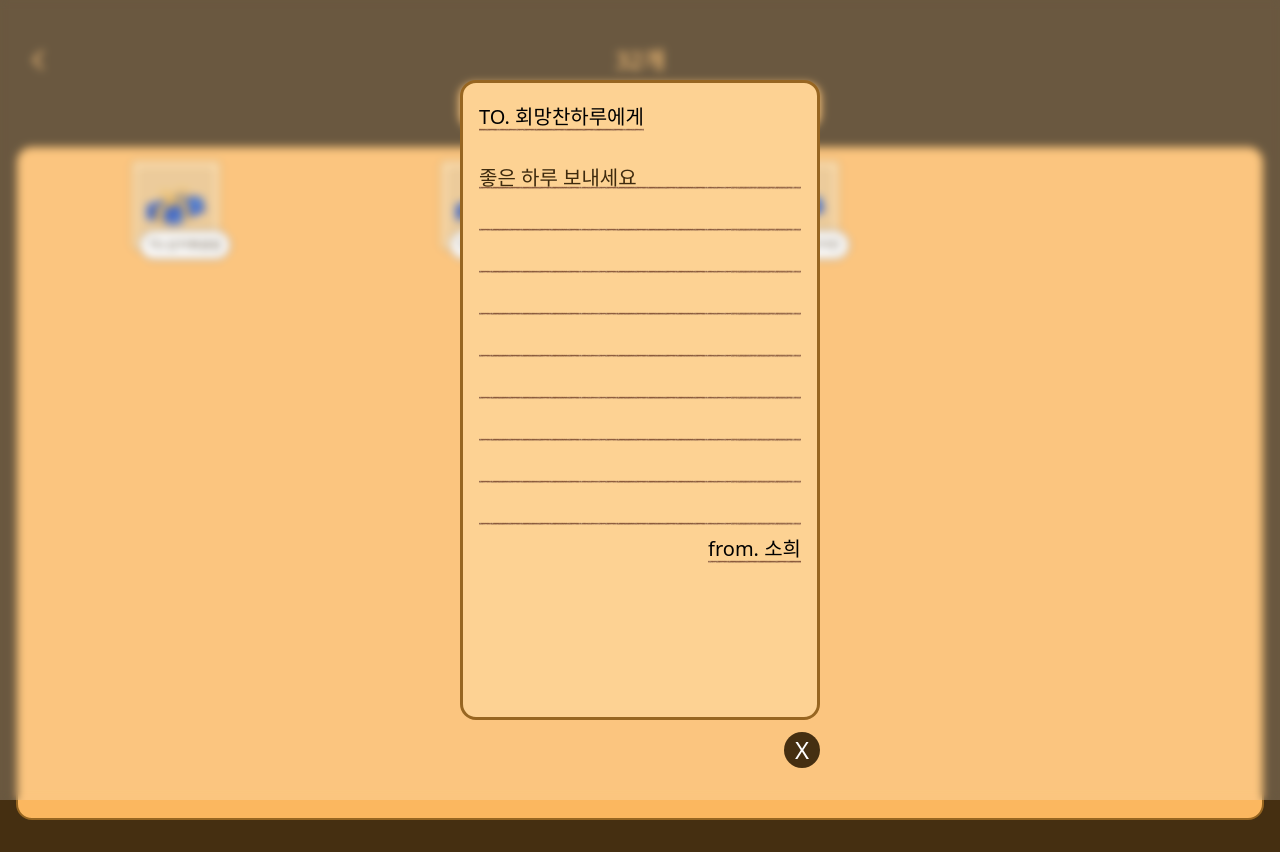
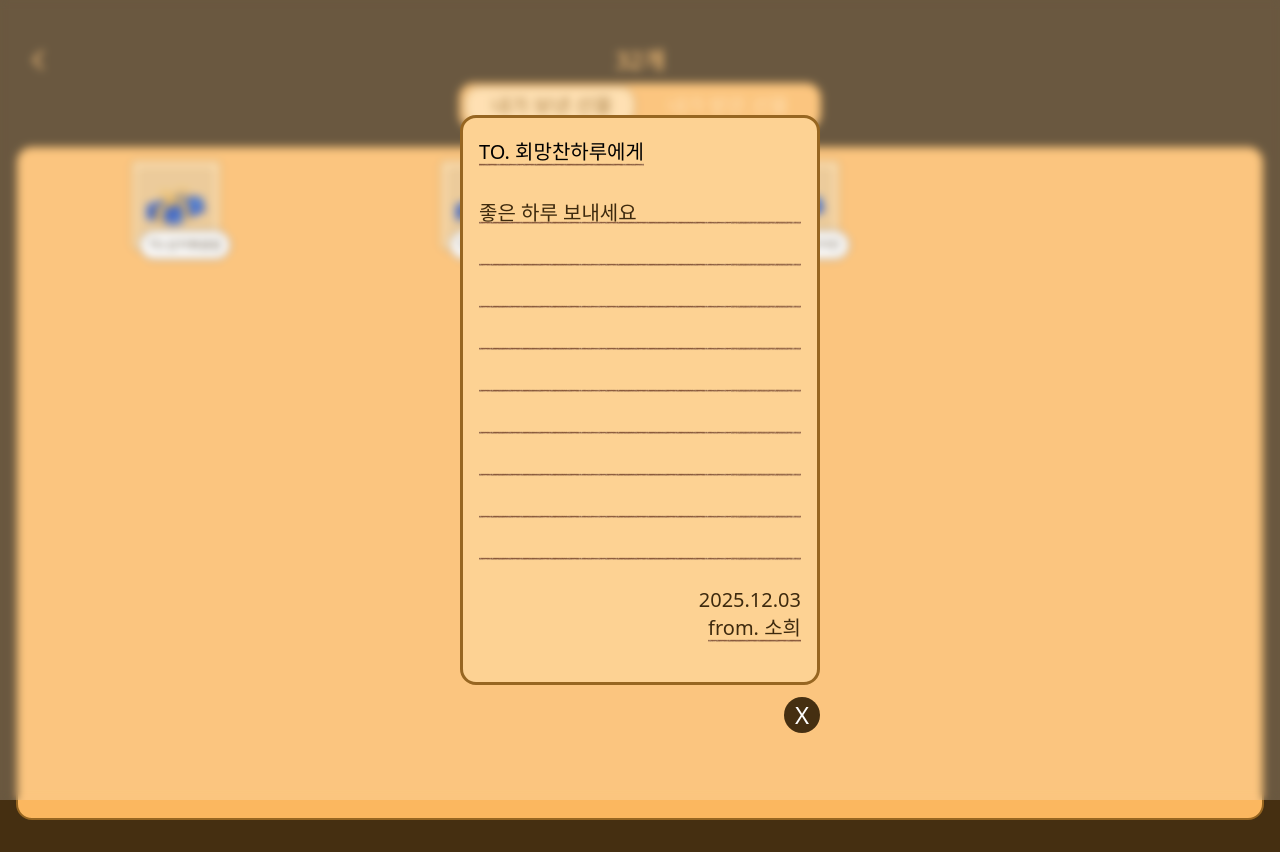
Before and after one commit to Wee-sh/Weesh-Frontend, a React (Vite) app: page /post-box in a window 1280 px wide. Both pictures are taken after a click on the element 485 px from the left and 205 px from the top of the page. Built offline with nearby package versions, Linux system fonts and the light colour scheme; a web font is replaced by a local one.

Commit message:
feat: 덕담 확인 모달 날짜 추가

```diff
--- a/src/components/Modal/PostModal.tsx
+++ b/src/components/Modal/PostModal.tsx
@@ -6,11 +6,23 @@ interface Props {
   fromUserName: string;
   toUserName: string;
   content: string;
+  time: string;
 }
 
-const PostModal = ({ fromUserName, toUserName, content }: Props) => {
+const PostModal = ({ fromUserName, toUserName, content, time }: Props) => {
+  const formatDate = (isoString: string) => {
+    const date = new Date(isoString);
+    const year = date.getFullYear();
+    const month = String(date.getMonth() + 1).padStart(2, "0");
+    const day = String(date.getDate()).padStart(2, "0");
+
+    return `${year}.${month}.${day}`;
+  };
+
+  const formattedDate = formatDate(time);
+
   return (
-    <div className="w-[360px] h-[640px] bg-[#FDD293] border-[3px] border-[#976621] rounded-2xl py-5 px-4">
+    <div className="w-[360px] bg-[#FDD293] border-[3px] border-[#976621] rounded-2xl py-5 px-4">
       <div className="w-fit h-[38px] mb-[10px] flex items-start text-xl pb-6 bg-repeat-x bg-bottom bg-[url('/src/assets/decoration/scribble.svg')]">
         TO. {toUserName}에게
       </div>
@@ -19,8 +31,9 @@ const PostModal = ({ fromUserName, toUserName, content }: Props) => {
         {content}
       </div>
 
-      <div className="w-full flex flex-col items-end">
-        <div className="w-fit h-[38px] mb-[10px] flex items-start text-xl pb-6 bg-repeat-x bg-bottom bg-[url('/src/assets/decoration/scribble.svg')]">
+      <div className="w-full flex flex-col items-end text-xl text-[#3E2A0E] mt-4">
+        <div>{formattedDate}</div>
+        <div className="w-fit h-[38px] mb-[10px] flex items-start pb-6 bg-repeat-x bg-bottom bg-[url('/src/assets/decoration/scribble.svg')]">
           from. {fromUserName}
         </div>
       </div>
--- a/src/pages/Post/PostBox.tsx
+++ b/src/pages/Post/PostBox.tsx
@@ -129,6 +129,7 @@ const PostBox = () => {
           <PostModal
             fromUserName={selectedMessage.fromUserName}
             toUserName={selectedMessage.toUserName}
+            time={selectedMessage.createdAt}
             content={selectedMessage.content}
           />
         </Modal>
```
